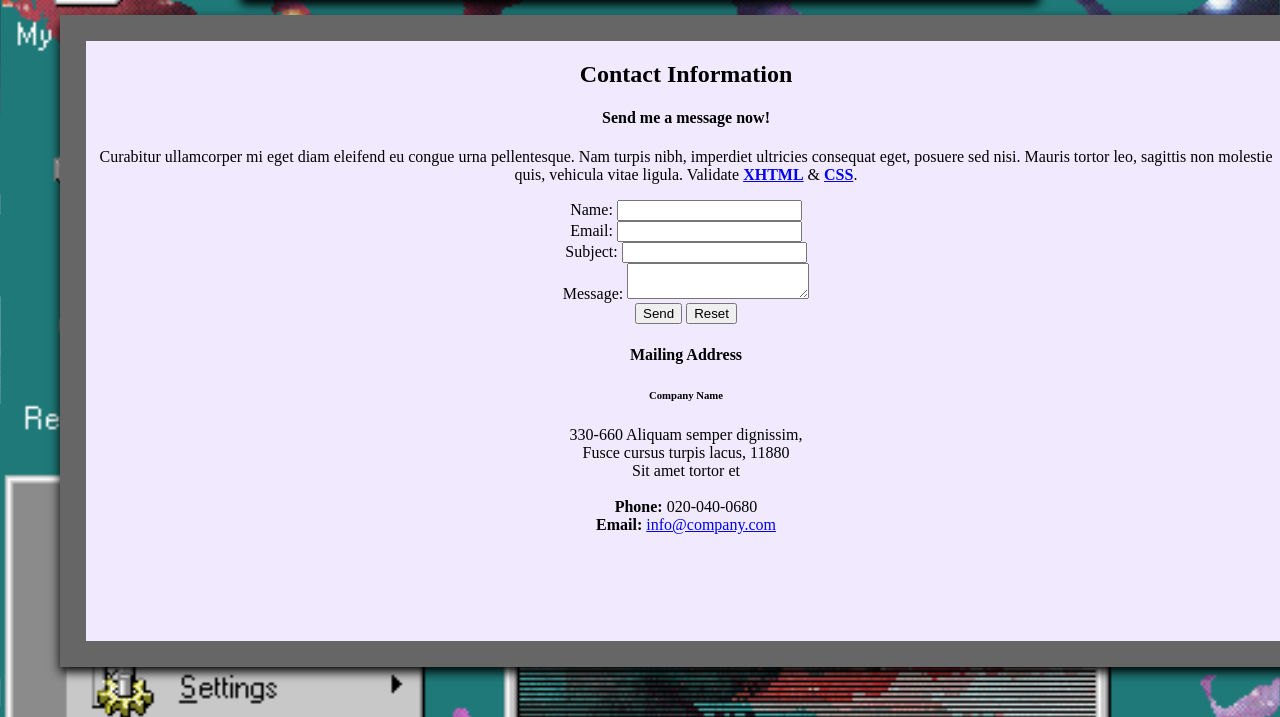
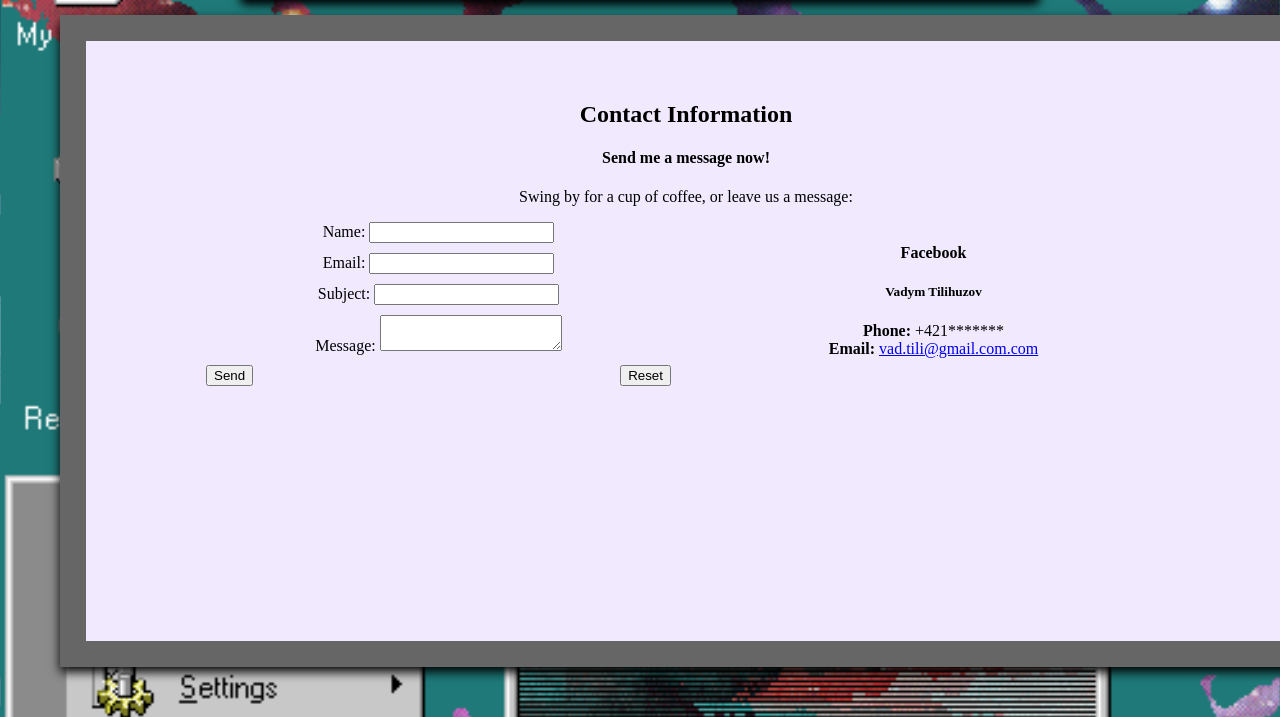
Before and after one commit to Real-4339/Real-4339.github.io, a PHP site: page /Kontakty.html in a window 1280 px wide. Shown: the part 93-810 px from the top of the page. Run offline with PHP 8.4, Linux system fonts and the light colour scheme.

Commit message:
kontaks are ready

```diff
--- a/Kontakty.html
+++ b/Kontakty.html
@@ -22,7 +22,7 @@
           <div id="templatemo_main">
             <h1>Contact Information</h1>
               <h4>Send me a message now!</h4>
-              <p>Curabitur ullamcorper mi eget diam eleifend eu congue urna pellentesque. Nam turpis nibh, imperdiet ultricies consequat eget, posuere sed nisi. Mauris tortor leo, sagittis non molestie quis, vehicula vitae ligula. Validate <a href="http://validator.w3.org/check?uri=referer" rel="nofollow"><strong>XHTML</strong></a> &amp; <a href="http://jigsaw.w3.org/css-validator/check/referer" rel="nofollow"><strong>CSS</strong></a>.</p>
+              <p>Swing by for a cup of coffee, or leave us a message: </p>
             <div class="half left">
                 <div id="contact_form">
                   <form method="post" name="contact" action="#">
@@ -44,13 +44,10 @@
         </div>
       </div>
           <div class="half right">
-                <h4>Mailing Address</h4>
-                  <h6><strong>Company Name</strong></h6>
-                      330-660 Aliquam semper dignissim,<br />
-                      Fusce cursus turpis lacus, 11880<br />
-                      Sit amet tortor et<br /><br />
-         <strong>Phone:</strong> 020-040-0680 <br />
-        <strong>Email:</strong> <a href="mailto:info@company.com">info@company.com</a>  <br />
+                <h4>Facebook</h4>
+                  <h5>Vadym Tilihuzov</h5>
+         <strong>Phone:</strong> +421******* <br />
+        <strong>Email:</strong> <a href="mailto:vad.tili@gmail.com">vad.tili@gmail.com.com</a>  <br />
       <div class="cleaner h40"></div>
     </div>
     <div class="clear h40"></div>
--- a/Tech-kontakty.css
+++ b/Tech-kontakty.css
@@ -48,10 +48,7 @@ a:hover { color: #fff; background: rgb(24, 144, 148); }
     padding: 13px 20px;
 
 }
-
-
 .main {
-
     background: rgb(241, 234, 255);
     margin: 15px 10px;
     width: 1200px;
@@ -59,5 +56,25 @@ a:hover { color: #fff; background: rgb(24, 144, 148); }
     box-shadow: black 0px 5px 10px;
     text-align: center;
     border: 26px solid #666;
+}
 
+#templatemo_header, #templatemo_main, #templatemo_footer {
+	width: 960px;
+	padding: 40px 10px;
+	margin: 0 auto;
 }
+.half {
+	width: 465px;
+	margin-bottom: 30px;
+}
+.left { float:left }
+.right { float:right }
+
+#contact_form {
+	padding: 0;
+	margin: 0;
+}
+.clear { clear: both; display: block; }
+.h10 { height: 10px }
+.h20 { height: 20px }
+.h40 { height: 40px }
```
